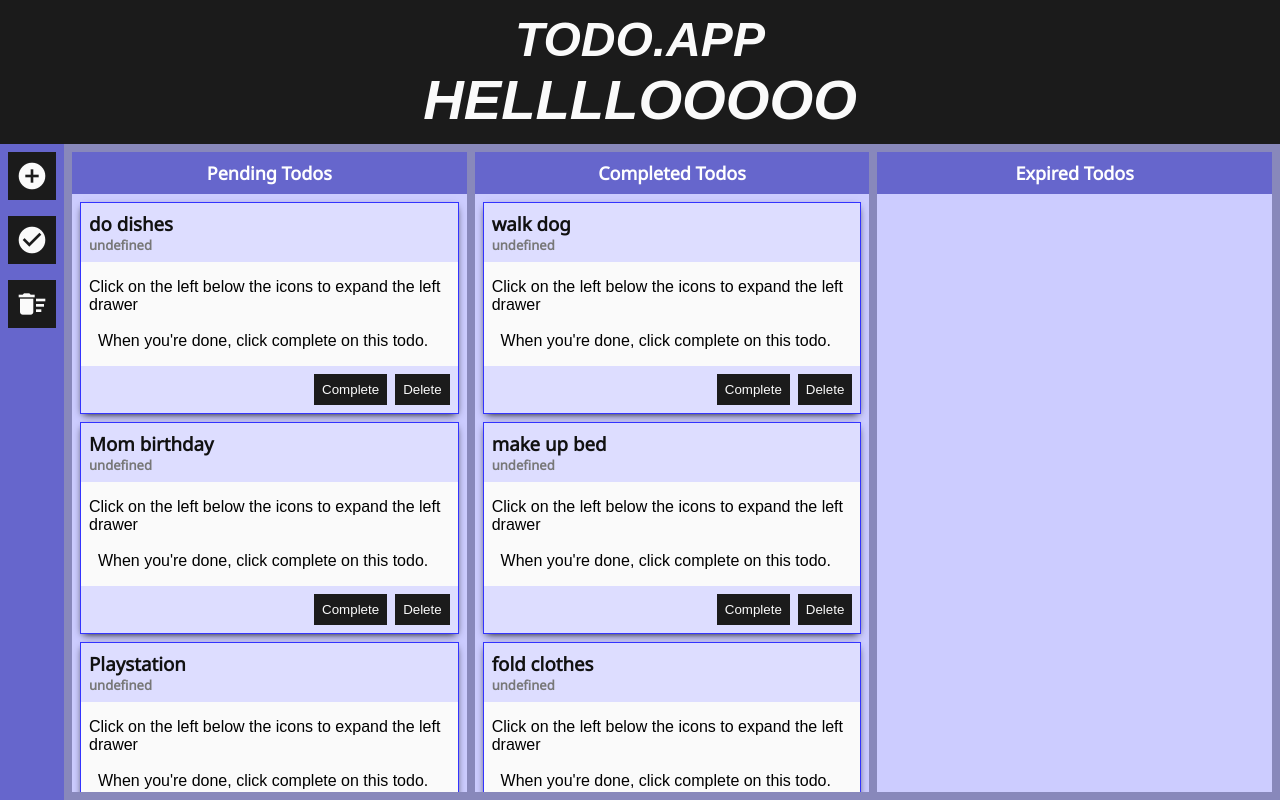
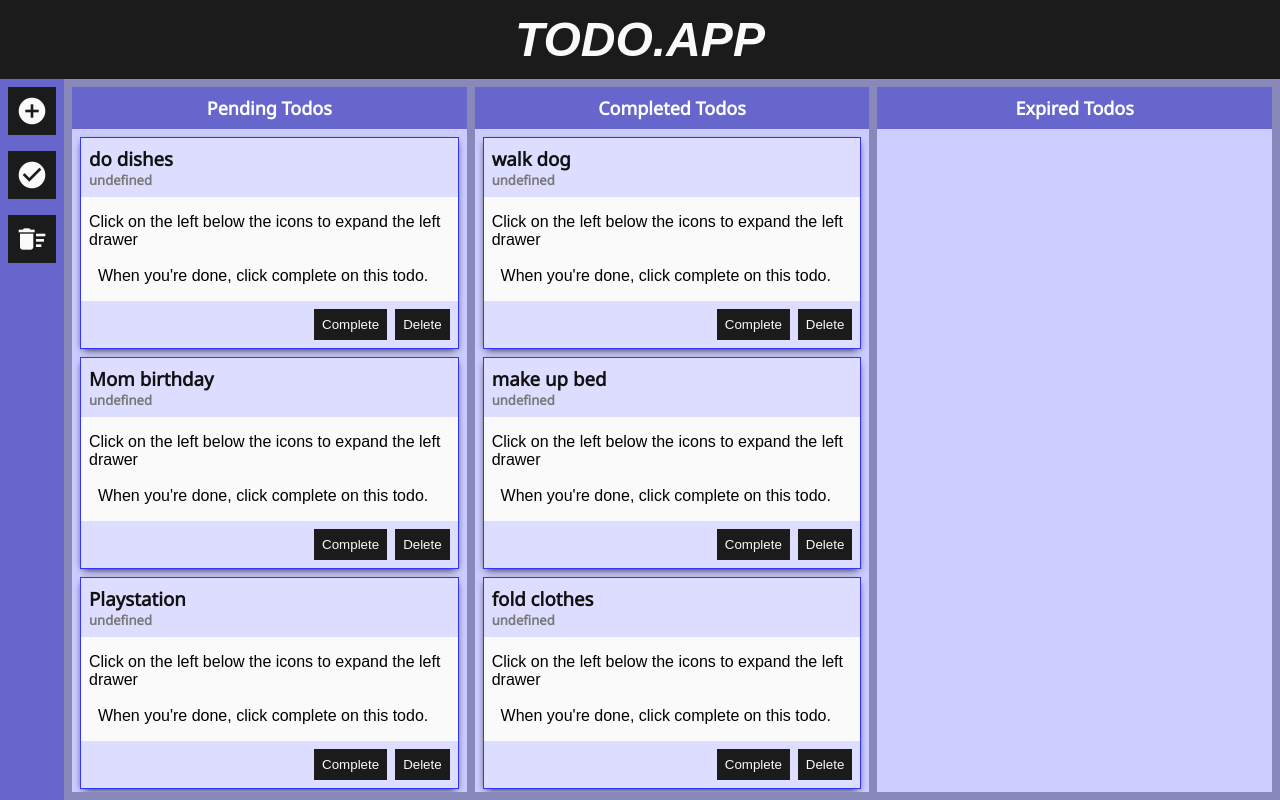
Before and after one commit to sophiadooley/todo_app, a plain HTML site: page index.html in a window 1280 px wide. Drawn offline with nearby package versions, Linux system fonts and the light colour scheme; a web font is replaced by a local one.

Commit message:
put back as original

```diff
--- a/index.html
+++ b/index.html
@@ -14,7 +14,6 @@
     <div id="app">
       <header>
         <span>TODO.APP</span>
-        <h3> HELLLLOOOOO</h3>
       </header>
       <aside class="left-drawer">
         <button class="action add-todo">
```
